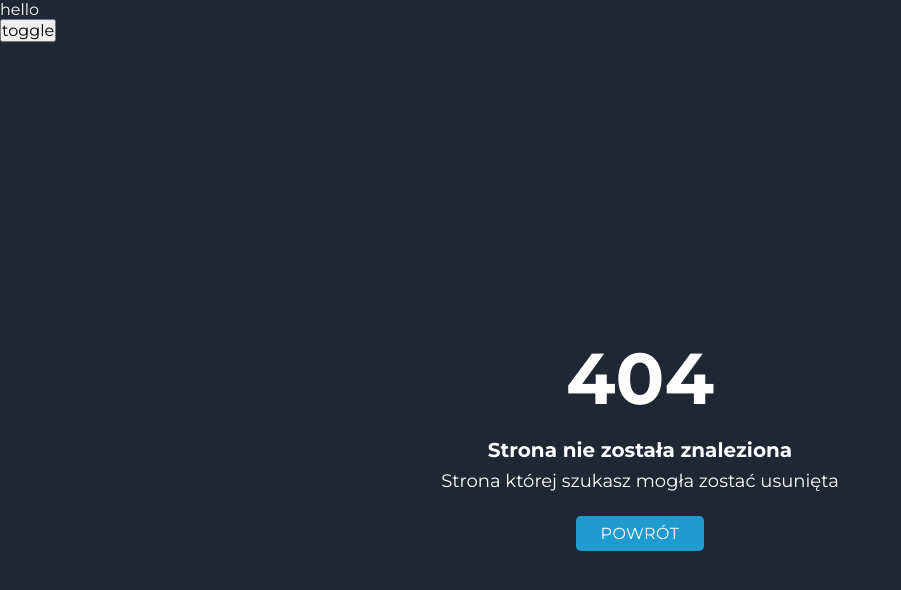
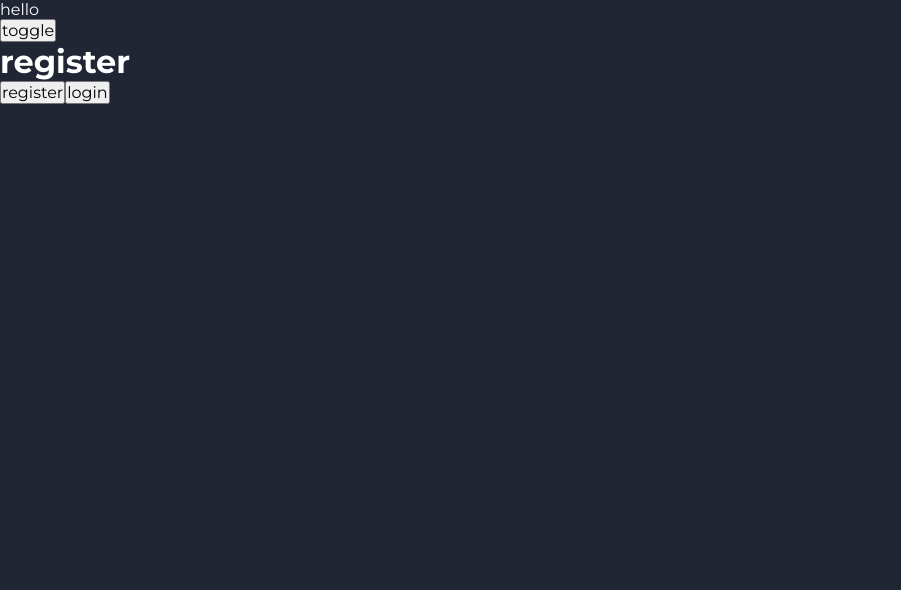
Before and after one commit to magikabdul/wordic, a React (Create React App) app in the folder react-frontend/: page /register in a window 1280 px wide. Before the commit this address had no page. Shown: the top 590 px of the page, without its empty margins (0-901 px from the left). Built offline with nearby package versions, Linux system fonts and the light colour scheme.

Commit message:
[WOR-16] added RegisterPage.js

```diff
--- a/react-frontend/src/pages/App.js
+++ b/react-frontend/src/pages/App.js
@@ -7,6 +7,7 @@ import { Route, Routes } from 'react-router-dom';
 import HomePage from 'pages/HomePage/HomePage';
 import NotFoundPage from 'pages/NotFoundPage';
 import LoginPage from 'pages/LoginPage';
+import RegisterPage from 'pages/RegisterPage';
 
 const App = () => {
   const [darkMode, setDarkMode] = useState(true);
@@ -21,6 +22,7 @@ const App = () => {
       <Routes>
         <Route path='/' element={<HomePage />} />
         <Route path='/login' element={<LoginPage />} />
+        <Route path='/register' element={<RegisterPage />} />
         <Route path='*' element={<NotFoundPage />} />
       </Routes>
     </ThemeProvider>
--- /dev/null
+++ b/react-frontend/src/pages/RegisterPage.js
@@ -0,0 +1,13 @@
+import React from 'react';
+
+const RegisterPage = () => {
+  return (
+    <>
+      <h1>register</h1>
+      <button type='button'>register</button>
+      <button type='button'>login</button>
+    </>
+  );
+};
+
+export default RegisterPage;
```
